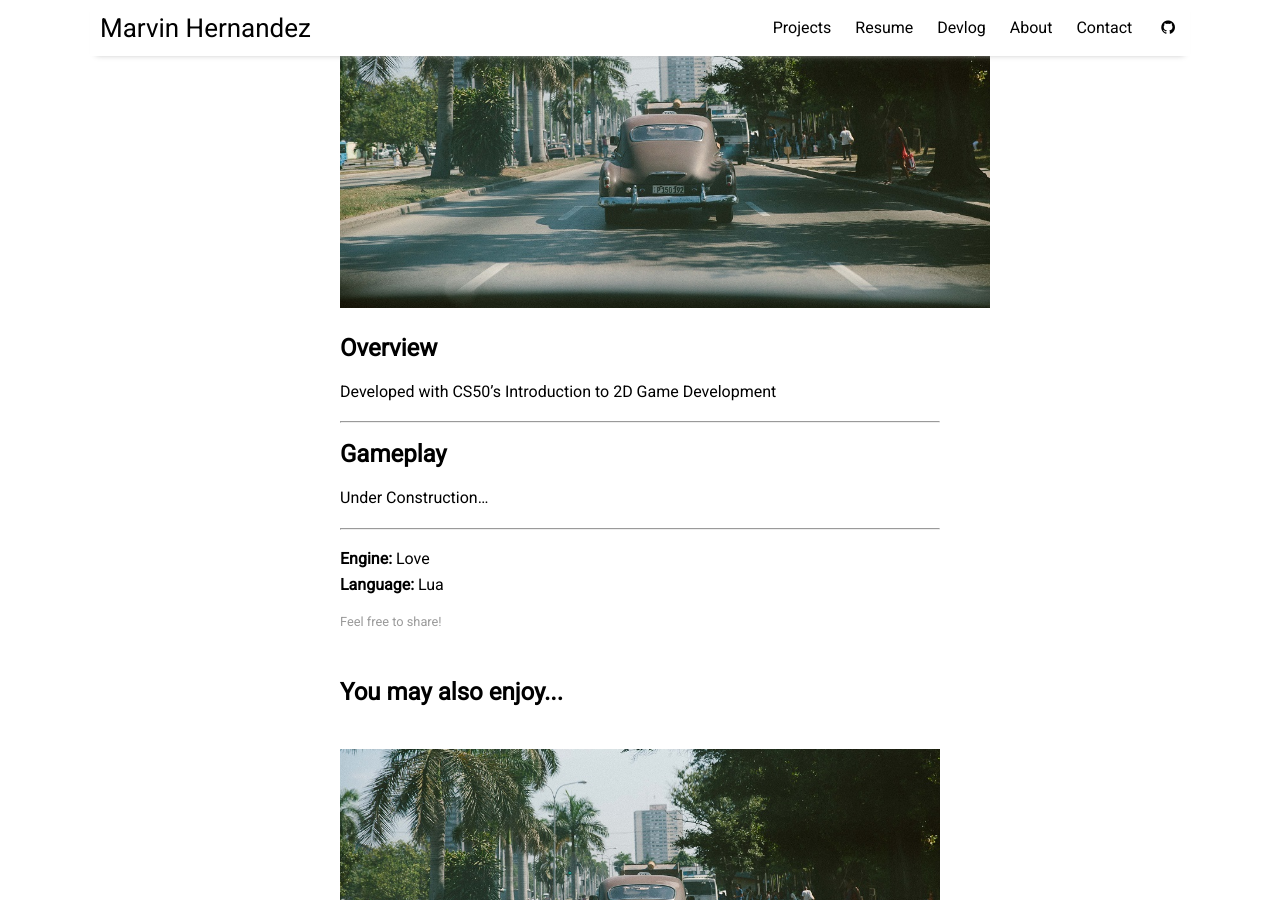
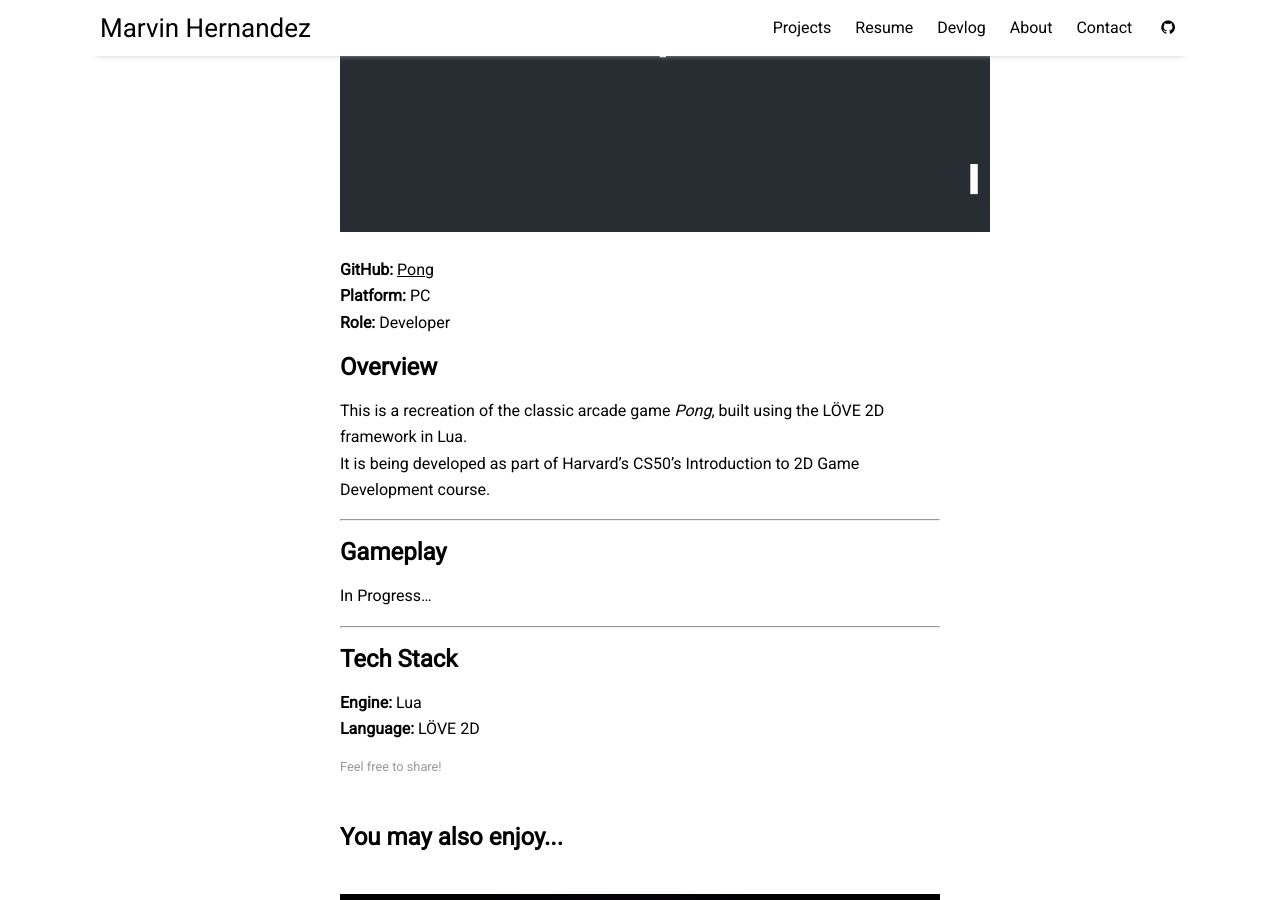
Before and after one commit to mlhernandez08/mlhernandez08.github.io, a Jekyll site: the page built from _posts/2025-06-10-Pong.md, in a window 1280 px wide and 900 px high, scrolled down 287 px. Built offline with Jekyll 4.4.1, drawn with Linux system fonts in a browser that asks for light colours; nearby versions of some CDN libraries.

Commit message:
projects updated

```diff
--- a/_posts/2025-06-10-Pong.md
+++ b/_posts/2025-06-10-Pong.md
@@ -3,21 +3,28 @@ layout: post
 title: "Pong Clone"
 author: "Marvin Hernandez"
 categories: projects
-tags: [projects]
-image: cuba-2.jpg
+tags: [projects, love, lua, gamedev]
+image: pong.png
 ---
+
+**GitHub:** [Pong](https://github.com/mlhernandez08/Pong)
+**Platform:** PC
+**Role:** Developer
 
 ## Overview
 
-Developed with CS50’s Introduction to 2D Game Development
+This is a recreation of the classic arcade game *Pong*, built using the LÖVE 2D framework in Lua.
+It is being developed as part of Harvard’s CS50’s Introduction to 2D Game Development course.
 
 ---
 
 ## Gameplay
 
-Under Construction...
+In Progress...
 
 ---
 
-**Engine:**  Love
-**Language:**  Lua
+## Tech Stack
+
+**Engine:**  Lua
+**Language:**  LÖVE 2D
```
Also changed, not shown: _posts/2021-05-14-NightmareBreakout.md (+1 -1 lines), _posts/2025-05-30-GhostLights.md (+9 -5 lines), assets/img/GhostLights.png (added), assets/img/pong.png (added).
